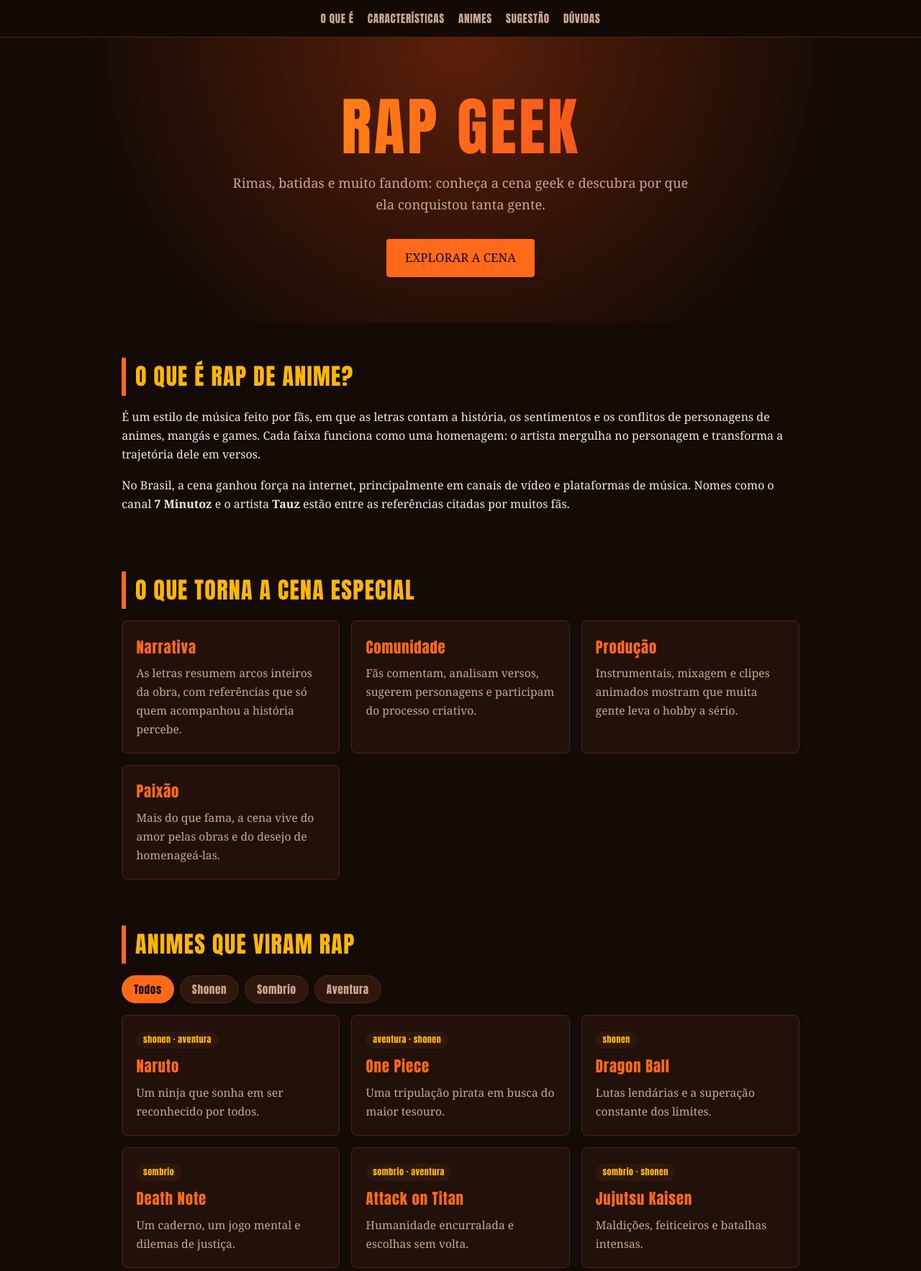
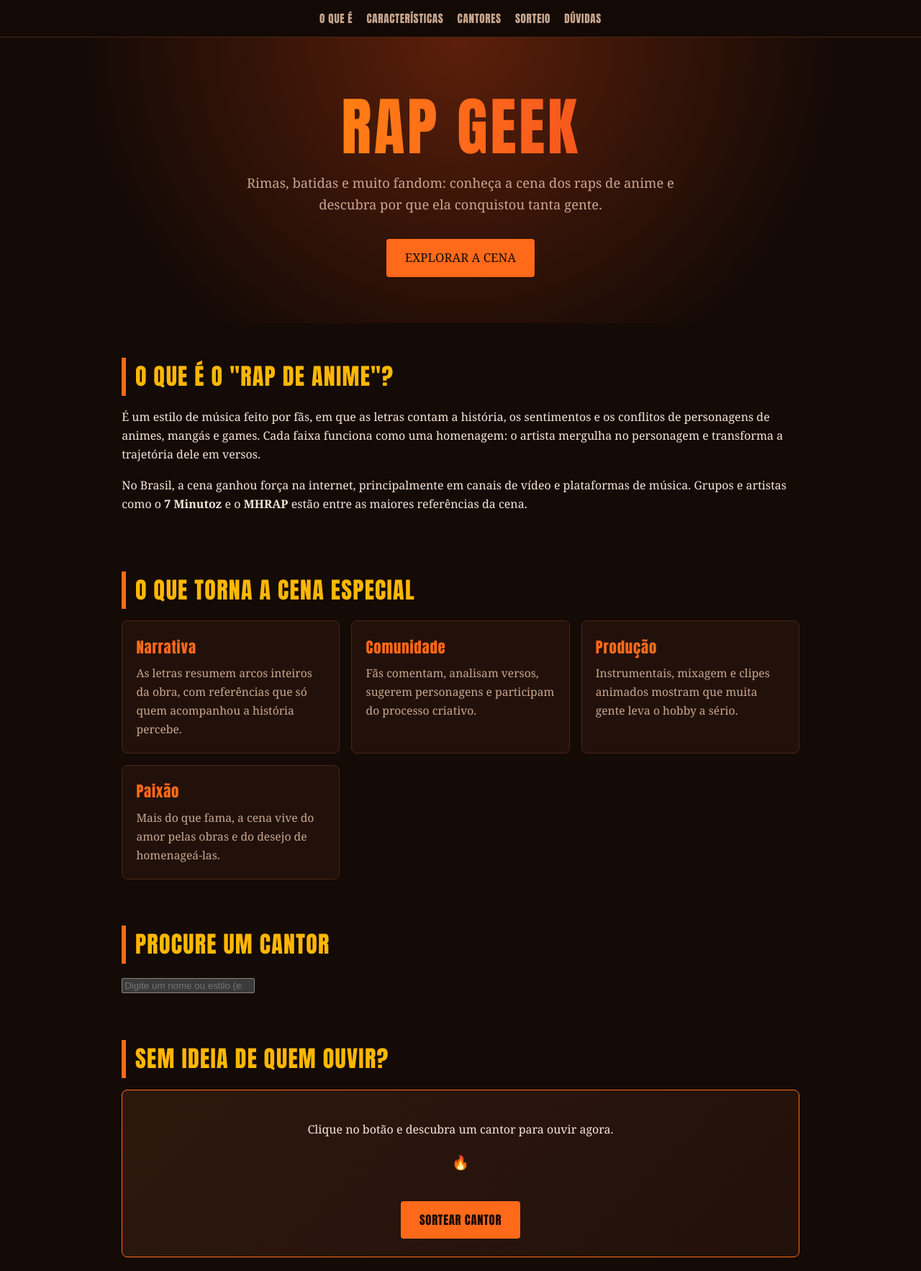
Before and after one commit to MarcosVMFe/WeekGeek, a plain HTML site: page index.html in a window 1280 px wide. Shown: the top 1766 px of the page at 72% size. Drawn offline with Linux system fonts and the light colour scheme.

Commit message:
index refaturado com novos artistas e imagens

```diff
--- a/index.html
+++ b/index.html
@@ -11,23 +11,23 @@
   <nav>
     <a href="#o-que-e">O que é</a>
     <a href="#caracteristicas">Características</a>
-    <a href="#animes">Animes</a>
-    <a href="#sugestao-sec">Sugestão</a>
+    <a href="#cantores">Cantores</a>
+    <a href="#sugestao-sec">Sorteio</a>
     <a href="#faq">Dúvidas</a>
   </nav>
 </header>
 
 <div class="hero">
   <h1>Rap Geek</h1>
-  <p>Rimas, batidas e muito fandom: conheça a cena geek e descubra por que ela conquistou tanta gente.</p>
+  <p>Rimas, batidas e muito fandom: conheça a cena dos raps de anime e descubra por que ela conquistou tanta gente.</p>
   <a class="btn" href="#o-que-e">Explorar a cena</a>
 </div>
 
 <main>
   <section id="o-que-e">
-    <h2>O que é rap de anime?</h2>
+    <h2>O que é o "rap de anime"?</h2>
     <p>É um estilo de música feito por fãs, em que as letras contam a história, os sentimentos e os conflitos de personagens de animes, mangás e games. Cada faixa funciona como uma homenagem: o artista mergulha no personagem e transforma a trajetória dele em versos.</p>
-    <p>No Brasil, a cena ganhou força na internet, principalmente em canais de vídeo e plataformas de música. Nomes como o canal <strong>7 Minutoz</strong> e o artista <strong>Tauz</strong> estão entre as referências citadas por muitos fãs.</p>
+    <p>No Brasil, a cena ganhou força na internet, principalmente em canais de vídeo e plataformas de música. Grupos e artistas como o <strong>7 Minutoz</strong> e o <strong>MHRAP</strong> estão entre as maiores referências da cena.</p>
   </section>
 
   <section id="caracteristicas">
@@ -40,23 +40,19 @@
     </div>
   </section>
 
-  <section id="animes">
-    <h2>Animes que viram rap</h2>
-    <div class="filters" id="filtros">
-      <button class="on" data-f="todos">Todos</button>
-      <button data-f="shonen">Shonen</button>
-      <button data-f="sombrio">Sombrio</button>
-      <button data-f="aventura">Aventura</button>
-    </div>
+  <section id="cantores">
+    <h2>Procure um cantor</h2>
+    <input type="search" id="busca" placeholder="Digite um nome ou estilo (ex.: M4rkim, metal, trap)" aria-label="Buscar cantor">
     <div class="grid" id="lista"></div>
+    <p id="vazio" class="vazio" hidden>Nenhum cantor encontrado. Tente outro nome ou estilo.</p>
   </section>
 
   <section id="sugestao-sec">
-    <h2>Sem ideia do que ouvir?</h2>
+    <h2>Sem ideia de quem ouvir?</h2>
     <div class="picker">
-      <p>Clique no botão e receba uma sugestão de tema para procurar um rap.</p>
+      <p>Clique no botão e descubra um cantor para ouvir agora.</p>
       <div id="sugestao">🔥</div>
-      <button class="btn" id="sortear">Sortear tema</button>
+      <button class="btn" id="sortear">Sortear cantor</button>
     </div>
   </section>
 
```
